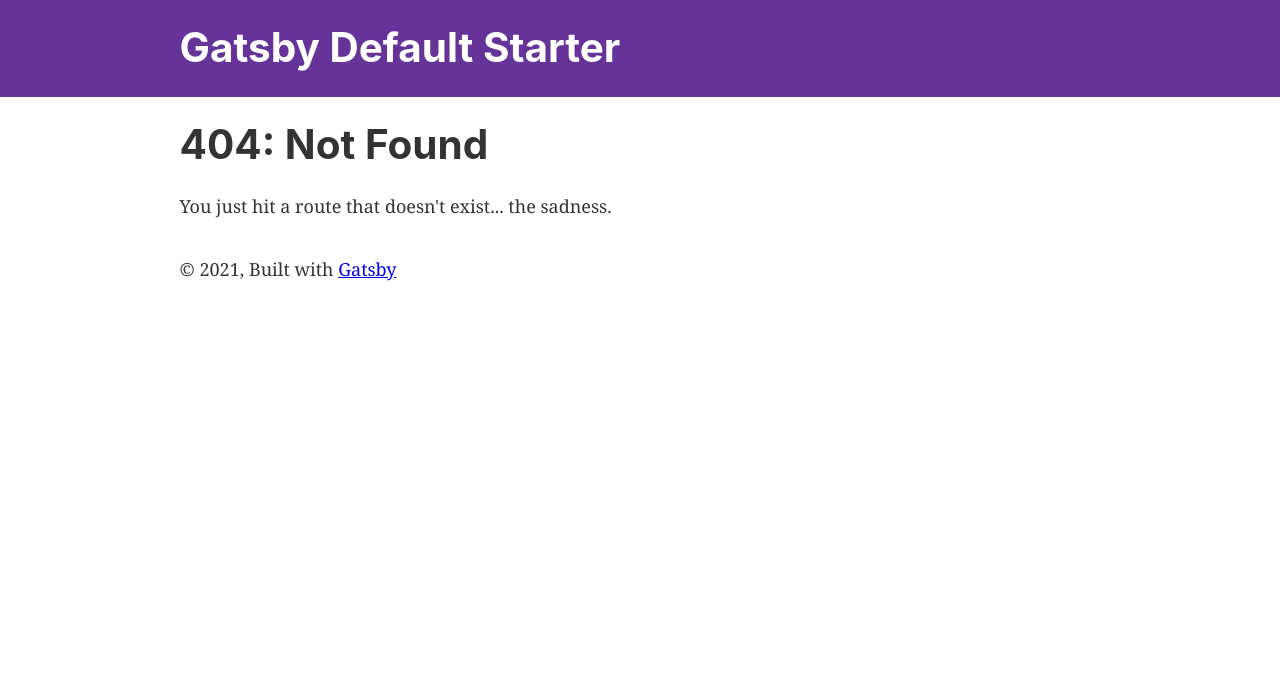
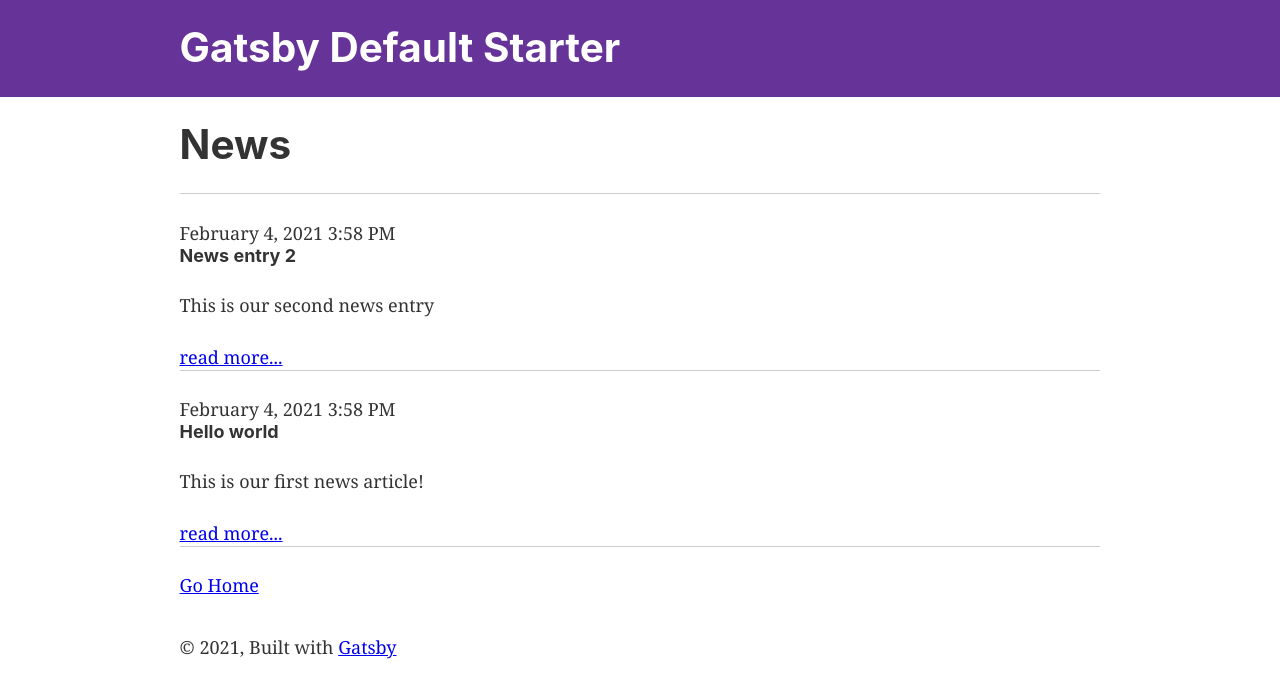
Before and after one commit to Mausic/gatsby-netlify-sample, a Gatsby site: page /news in a window 1280 px wide. Before the commit this address had no page. Built offline with nearby package versions, Linux system fonts and the light colour scheme; Gatsby itself is replaced by a stand-in of ours.

Commit message:
Add News page

```diff
--- /dev/null
+++ b/src/components/news/news-article.js
@@ -0,0 +1,19 @@
+/**
+ * This is a react component to render
+ * single news article entry
+ */
+import React from "react"
+import { Link } from "gatsby"
+import Moment from "react-moment"
+
+const NewsArticle = ({ title, excerpt, slug, date }) => (
+  <>
+    <hr />
+    <Moment date={date} format="LLL" />
+    <h4>{title}</h4>
+    <p>{excerpt}</p>
+    <Link to={slug}>read more...</Link>
+  </>
+)
+
+export default NewsArticle
--- /dev/null
+++ b/src/components/news/news-list.js
@@ -0,0 +1,47 @@
+/**
+ * This is a react component to query
+ * all news articles and render them
+ * as list
+ */
+import React from "react"
+import { graphql, useStaticQuery } from "gatsby"
+import NewsArticle from "./news-article"
+
+const NewsList = () => {
+  const data = useStaticQuery(newsQuery)
+  const news = data.allMdx.edges
+  return (
+    <>
+      <h1>News</h1>
+      {news.map(({ node: item }) => (
+        <NewsArticle
+          key={item.id}
+          slug={item.slug}
+          title={item.frontmatter.title}
+          excerpt={item.frontmatter.excerpt}
+          date={item.data}
+        />
+      ))}
+    </>
+  )
+}
+
+const newsQuery = graphql`
+  query {
+    allMdx(sort: { fields: [frontmatter___date], order: DESC }) {
+      edges {
+        node {
+          id
+          slug
+          frontmatter {
+            title
+            excerpt
+            date
+          }
+        }
+      }
+    }
+  }
+`
+
+export default NewsList
--- a/src/pages/index.js
+++ b/src/pages/index.js
@@ -15,7 +15,8 @@
       <Image />
     </div>
     <Link to="/page-2/">Go to page 2</Link> <br />
-    <Link to="/using-typescript/">Go to "Using TypeScript"</Link>
+    <Link to="/using-typescript/">Go to "Using TypeScript"</Link> <br />
+    <Link to="/news/">Go to News</Link>
   </Layout>
 )
 
--- /dev/null
+++ b/src/pages/news.js
@@ -0,0 +1,17 @@
+import React from "react"
+import { Link } from "gatsby"
+
+import Layout from "../components/layout"
+import SEO from "../components/seo"
+import NewsList from "../components/news/news-list"
+
+const NewsPage = () => (
+  <Layout>
+    <SEO title="News" />
+    <NewsList />
+    <hr />
+    <Link to="/">Go Home</Link> <br />
+  </Layout>
+)
+
+export default NewsPage
```
